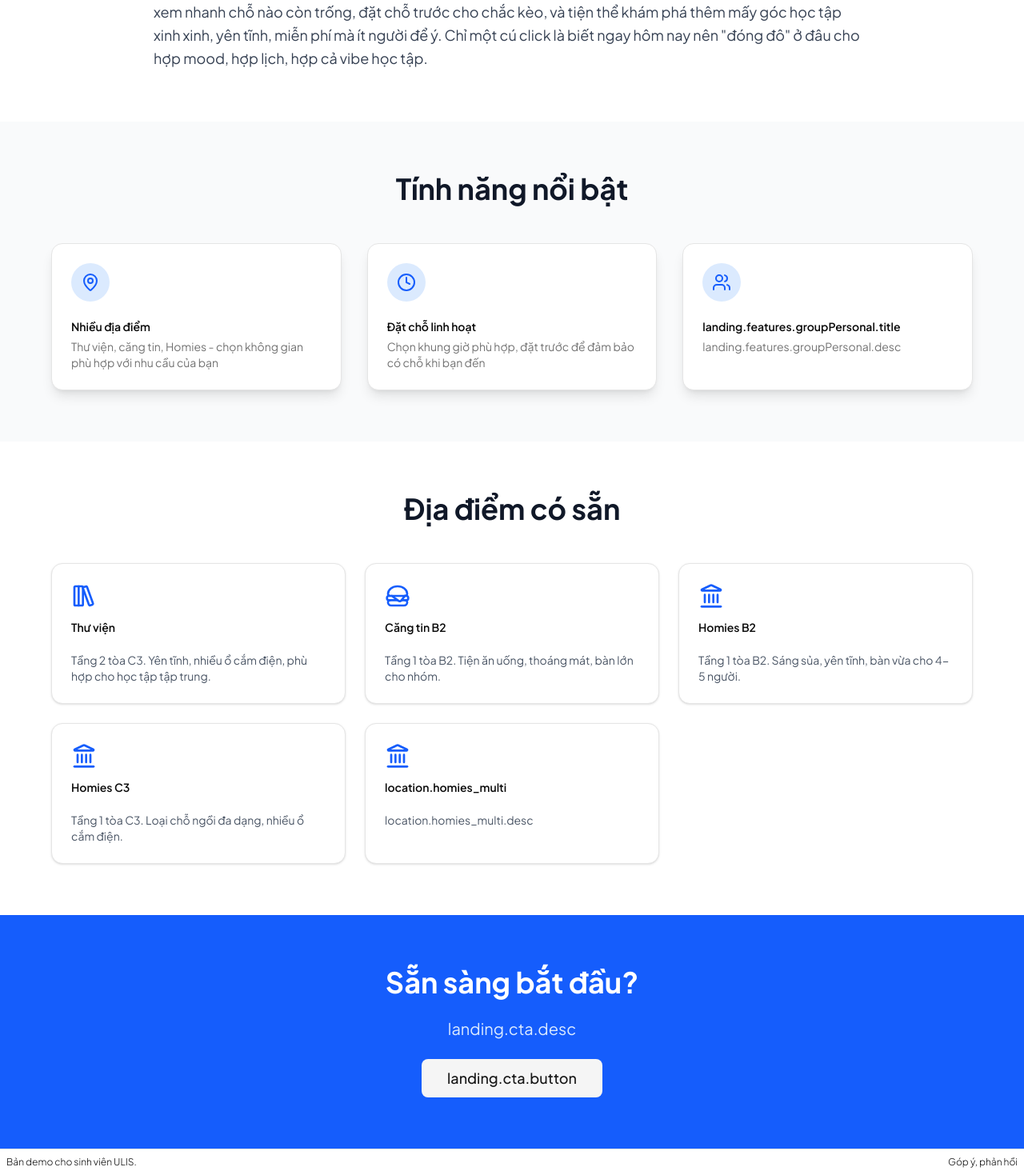
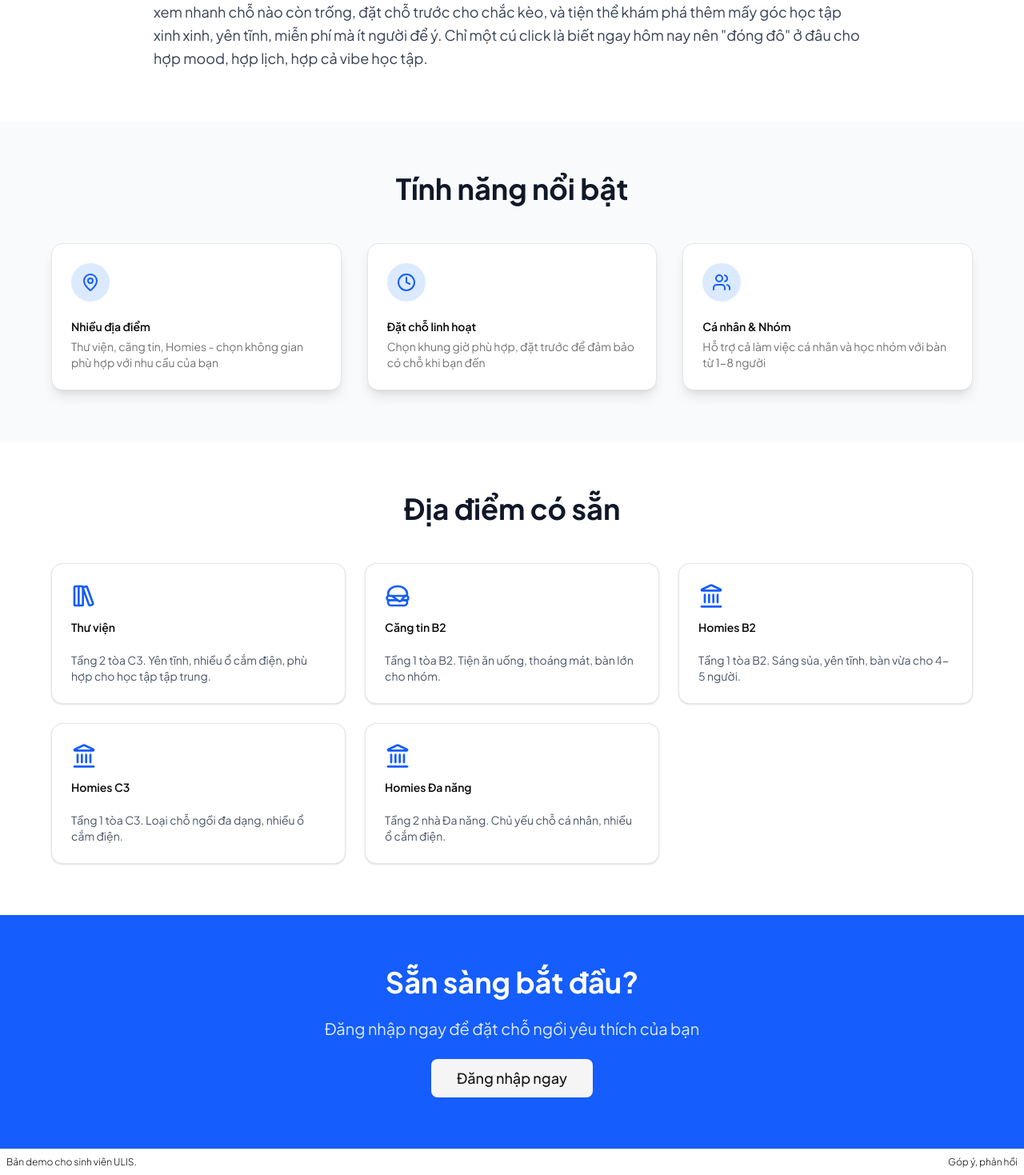
Before and after one commit to gawgua/ulis_seat_demo, a React (Vite) app: page / in a window 1280 px wide. Shown: the part 802-2271 px from the top of the page at 80% size. Built offline with nearby package versions, Linux system fonts and the light colour scheme.

Commit message:
fix i18n

```diff
--- a/src/contexts/LanguageContext.tsx
+++ b/src/contexts/LanguageContext.tsx
@@ -75,8 +75,8 @@ const translations = {
 		"location.homies_b2.desc": "Tầng 1 tòa B2. Sáng sủa, yên tĩnh, bàn vừa cho 4-5 người.",
 		"location.homies_c3": "Homies C3",
 		"location.homies_c3.desc": "Tầng 1 tòa C3. Loại chỗ ngồi đa dạng, nhiều ổ cắm điện.",
-		"location.homies_danang": "Homies Đa năng",
-		"location.homies_danang.desc": "Tầng 2 nhà Đa năng. Chủ yếu chỗ cá nhân, nhiều ổ cắm điện.",
+		"location.homies_multi": "Homies Đa năng",
+		"location.homies_multi.desc": "Tầng 2 nhà Đa năng. Chủ yếu chỗ cá nhân, nhiều ổ cắm điện.",
 
 		// Personal Info
 		"profile.personalInfo": "Thông tin cá nhân",
@@ -153,12 +153,12 @@ const translations = {
 		"landing.features.locations.desc": "Thư viện, căng tin, Homies - chọn không gian phù hợp với nhu cầu của bạn",
 		"landing.features.flexible.title": "Đặt chỗ linh hoạt",
 		"landing.features.flexible.desc": "Chọn khung giờ phù hợp, đặt trước để đảm bảo có chỗ khi bạn đến",
-		"landing.features.group.title": "Cá nhân & Nhóm",
-		"landing.features.group.desc": "Hỗ trợ cả làm việc cá nhân và học nhóm với bàn từ 1-8 người",
+		"landing.features.groupPersonal.title": "Cá nhân & Nhóm",
+		"landing.features.groupPersonal.desc": "Hỗ trợ cả làm việc cá nhân và học nhóm với bàn từ 1-8 người",
 		"landing.locations.title": "Địa điểm có sẵn",
 		"landing.cta.title": "Sẵn sàng bắt đầu?",
-		"landing.cta.subtitle": "Đăng nhập ngay để đặt chỗ ngồi yêu thích của bạn",
-		"landing.cta.login": "Đăng nhập ngay",
+		"landing.cta.desc": "Đăng nhập ngay để đặt chỗ ngồi yêu thích của bạn",
+		"landing.cta.button": "Đăng nhập ngay",
 
 		"reports.title": "Reports",
 		"reports.placeholder": "Write your issues or suggestions here...",
@@ -228,8 +228,8 @@ const translations = {
 		"location.homies_b2.desc": "1st floor, B2 building. Bright, quiet, medium tables for 4-5 people.",
 		"location.homies_c3": "Homies C3",
 		"location.homies_c3.desc": "1st floor, C3 building. Diverse seating, many power outlets.",
-		"location.homies_danang": "Homies Multi-purpose",
-		"location.homies_danang.desc": "2nd floor, Multi-purpose hall. Mainly personal seats, many power outlets.",
+		"location.homies_multi": "Homies Multi-purpose",
+		"location.homies_multi.desc": "2nd floor, Multi-purpose hall. Mainly personal seats, many power outlets.",
 
 		// Personal Info
 		"profile.personalInfo": "Personal Information",
@@ -306,12 +306,12 @@ const translations = {
 		"landing.features.locations.desc": "Library, canteen, Homies - choose the space that fits your needs",
 		"landing.features.flexible.title": "Flexible Booking",
 		"landing.features.flexible.desc": "Choose suitable time slots, book ahead to ensure you have a seat",
-		"landing.features.group.title": "Personal & Group",
-		"landing.features.group.desc": "Support both individual work and group study with tables for 1-8 people",
+		"landing.features.groupPersonal.title": "Personal & Group",
+		"landing.features.groupPersonal.desc": "Support both individual work and group study with tables for 1-8 people",
 		"landing.locations.title": "Available Locations",
 		"landing.cta.title": "Ready to Start?",
-		"landing.cta.subtitle": "Login now to book your favorite seat",
-		"landing.cta.login": "Login Now",
+		"landing.cta.desc": "Login now to book your favorite seat",
+		"landing.cta.button": "Login Now",
 
 		"reports.title": "Reports",
 		"reports.placeholder": "Write your issues or suggestions here...",
```
